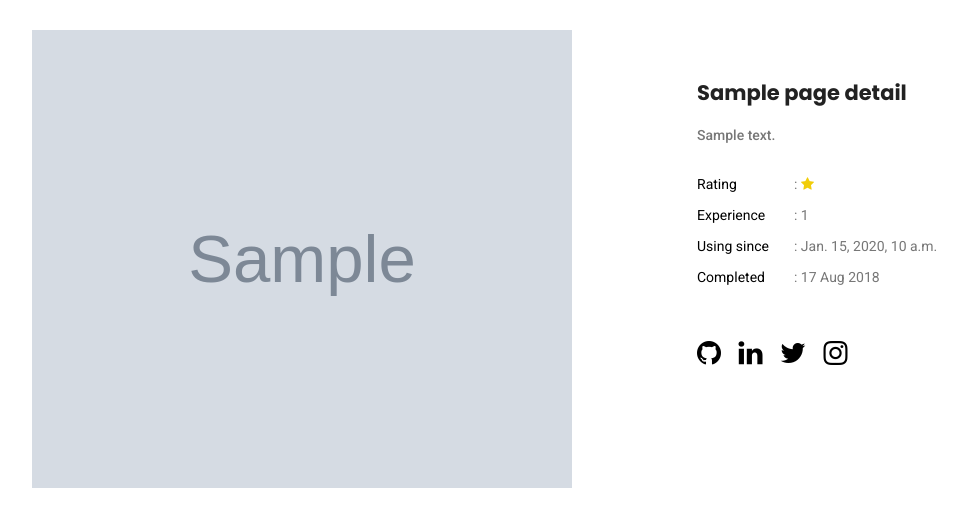
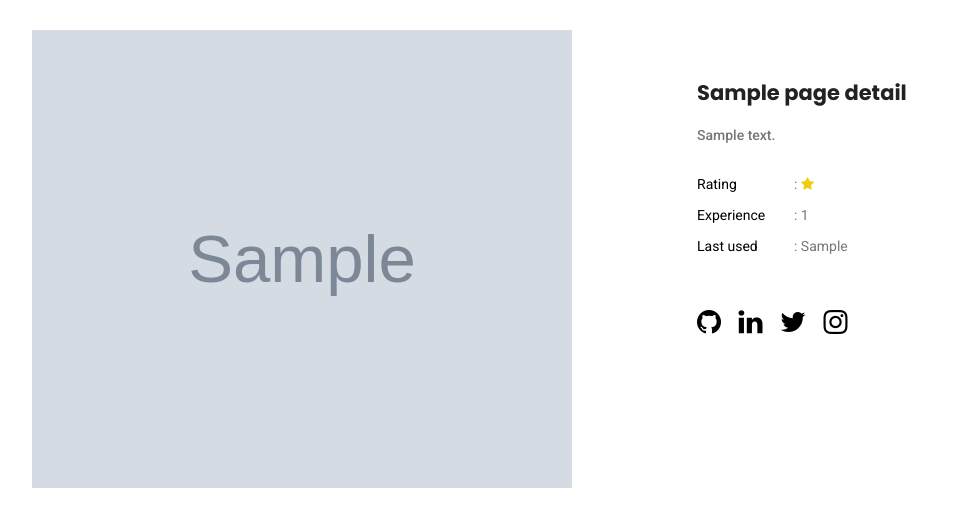
Before and after one commit to gautamw3/portfolio_cum_blog, a Django app: template portfolio/templates/portfolio/tech_details.html in a window 1280 px wide. Shown: the part 490-1019 px from the top of the page, without its empty margins (53-1020 px from the left). Run offline with Django 4.2, Linux system fonts and the light colour scheme; the template is opened without the code that fills it: most values are stand-ins (such as "Sample title", 1, 10 or a date in 2020); grey boxes marked "Sample" are stand-in pictures; some libraries are stand-ins or nearby versions.

Commit message:
Changed UserSkills model field name from using_since to last_used

```diff
--- a/portfolio/models.py
+++ b/portfolio/models.py
@@ -168,7 +168,7 @@ class UserSkill(models.Model):
     description = FroalaField()
     rating_out_of_five = models.CharField(max_length=1, null=False, blank=False, choices=STAR_RATINGS)
     total_experience_in_year = models.CharField(max_length=10, null=False, blank=False, choices=TOTAL_EXPERIENCE)
-    using_since = models.DateField()
+    last_used = models.DateField()
     created_at = models.DateTimeField(auto_now_add=True)
     updated_at = models.DateTimeField(auto_now=True)
 
--- a/portfolio/templates/portfolio/tech_details.html
+++ b/portfolio/templates/portfolio/tech_details.html
@@ -43,8 +43,7 @@
 									{% endfor %}
 								</li>
 								<li><span>Experience</span>: {{ page_details.total_experience }}</li>
-								<li><span>Using since</span>: {{ page_details.using_since }}</li>
-								<li><span>Completed</span>: 17 Aug 2018</li>
+								<li><span>Last used</span>: {{ page_details.last_used }}</li>
 							</ul>
 							<ul class="list social_details">
 								<li><a href="{{ github }}" target="_blank"><i class="fa fa-github fa-2x"></i></a></li>
--- a/portfolio/views.py
+++ b/portfolio/views.py
@@ -289,7 +289,7 @@ def tech_details(request, tech_id):
             context['page_details']['description'] = obj_tech_details.description
             context['page_details']['rating'] = [i for i in range(int(obj_tech_details.rating_out_of_five))]
             context['page_details']['total_experience'] = obj_tech_details.get_total_experience_in_year_display()
-            context['page_details']['using_since'] = obj_tech_details.using_since
+            context['page_details']['last_used'] = obj_tech_details.last_used
             context['page_details']['image'] = obj_tech_details.skill.category_item_image.url
         else:
             context['error'] = f'Invalid request method: {request.method}!'
```
Also changed, not shown: portfolio/migrations/0028_rename_using_since_userskill_last_used.py (added).
